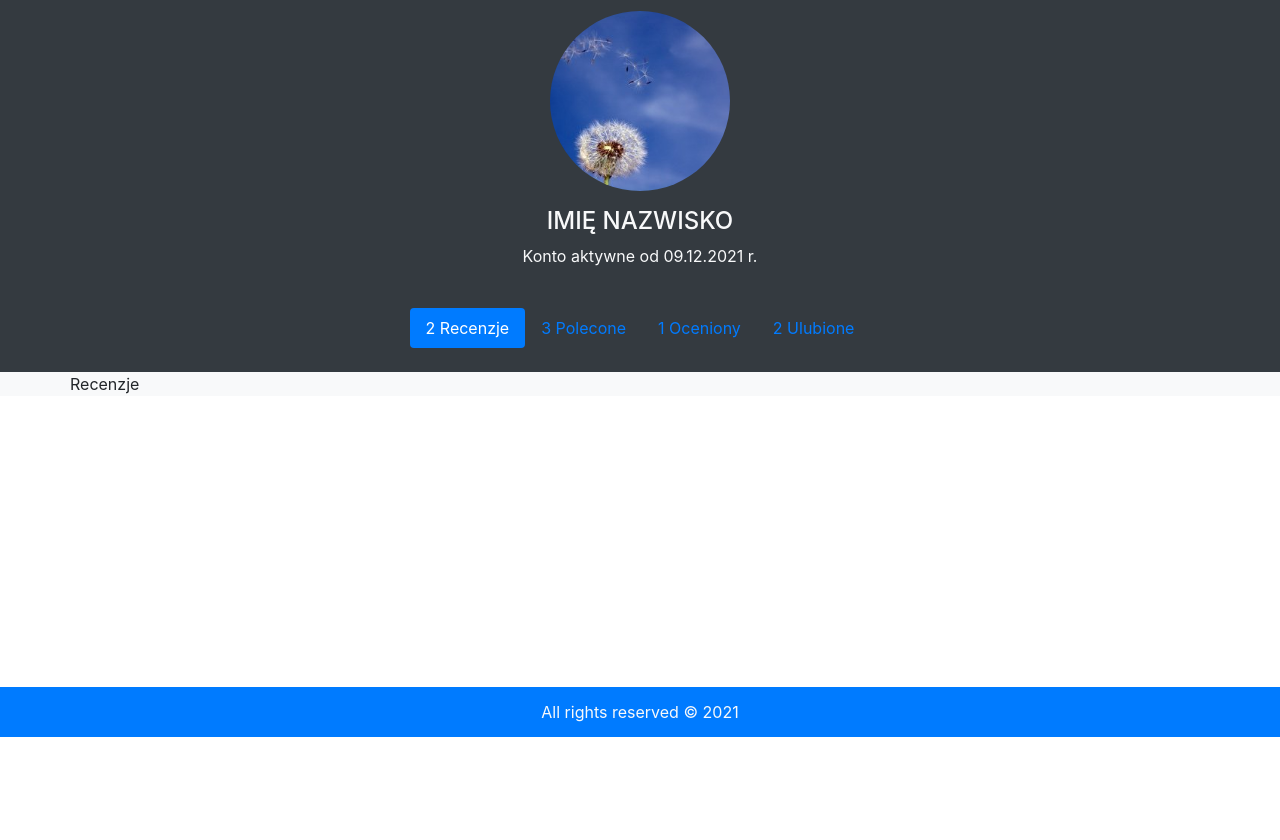
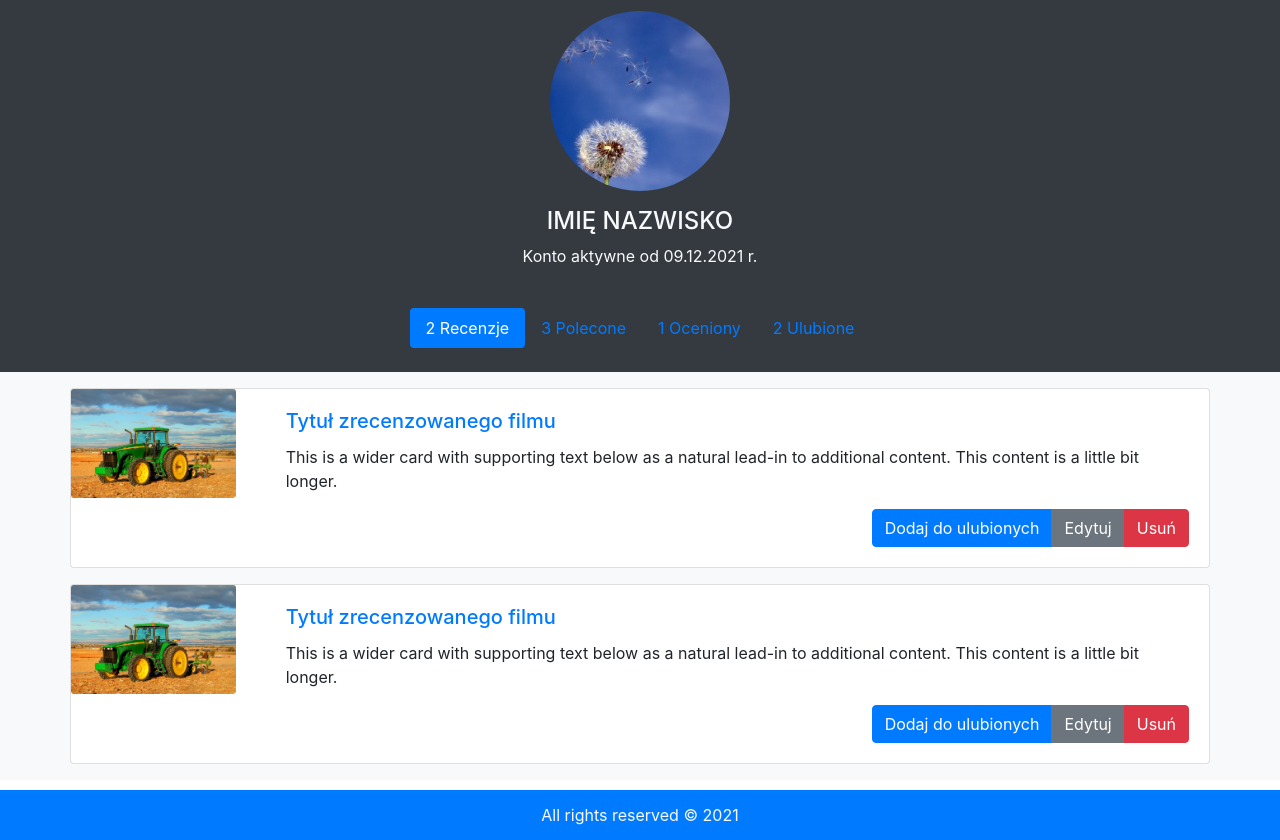
Before and after one commit to fracz/ggit-frontend-1, a plain HTML site: page my_profile.html in a window 1280 px wide. Shown: the part 63-903 px from the top of the page. Before the commit the page ends 800 px from the top, so only its background shows below. Drawn offline with nearby package versions, Linux system fonts and the light colour scheme.

Commit message:
Finished work on my_profile page

```diff
--- a/my_profile.html
+++ b/my_profile.html
@@ -77,7 +77,60 @@
 					<div class="row">
 						<div class="tab-content" id="pills-tabContent">
 							<div class="tab-pane fade show active " id="pills-reviews" role="tabpanel">
-								Recenzje
+								<div class="card my-3">
+									<div class="row g-0">
+										<div class="col-md-2">
+											<img class="card-img" src="img/movie1.jpg" alt="Movie poster">
+										</div>
+										<div class="col-md-10">
+											<div class="card-body">
+												<div class="content">
+													<a href="#"><h5 class="card-title">Tytuł zrecenzowanego filmu</h5></a>
+													<p class="card-text">
+														This is a wider card with supporting text below as a
+														natural lead-in to additional content. This content is a little bit
+														longer.
+													</p>
+													<div class="text-right">
+														<div class="btn-group" role="group">
+															<a class="btn btn-primary">Dodaj do ulubionych</a>
+															<a class="btn btn-secondary">Edytuj</a>
+															<a class="btn btn-danger">Usuń</a>
+														</div>
+													</div>
+												</div>
+											</div>
+										</div>
+									</div>
+								</div>
+
+								<div class="card my-3">
+									<div class="row g-0">
+										<div class="col-md-2">
+											<img class="card-img" src="img/movie1.jpg" alt="Movie poster">
+										</div>
+										<div class="col-md-10">
+											<div class="card-body">
+												<div class="content">
+													<a href="#"><h5 class="card-title">Tytuł zrecenzowanego filmu</h5></a>
+													<p class="card-text">
+														This is a wider card with supporting text below as a
+														natural lead-in to additional content. This content is a little bit
+														longer.
+													</p>
+													<div class="text-right">
+														<div class="btn-group" role="group">
+															<a class="btn btn-primary">Dodaj do ulubionych</a>
+															<a class="btn btn-secondary">Edytuj</a>
+															<a class="btn btn-danger">Usuń</a>
+														</div>
+													</div>
+												</div>
+											</div>
+										</div>
+									</div>
+								</div>
+
 							</div>
 							<div class="tab-pane fade" id="pills-recommended" role="tabpanel">
 								Polecone
```
Also changed, not shown: img/movie1.jpg (added).
